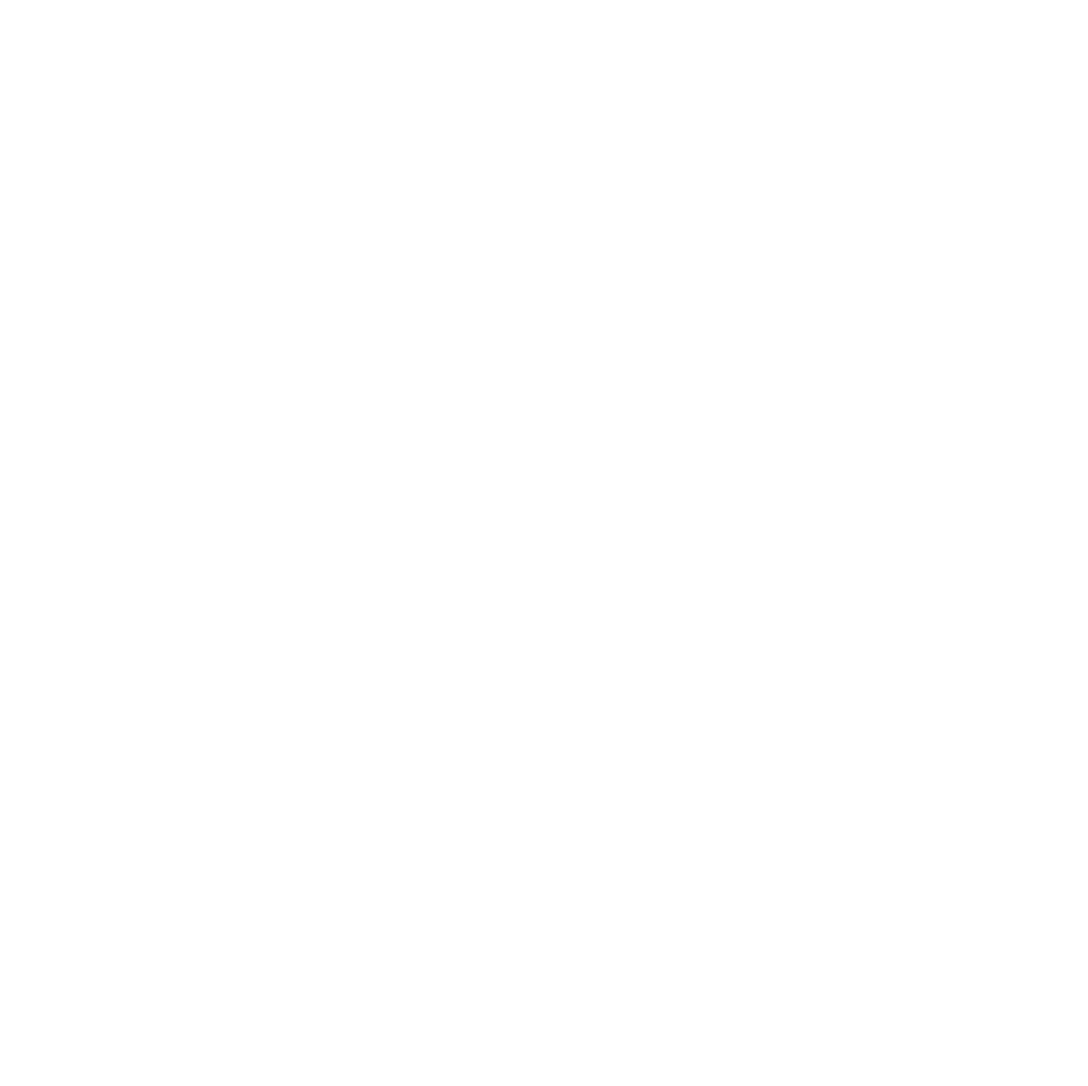
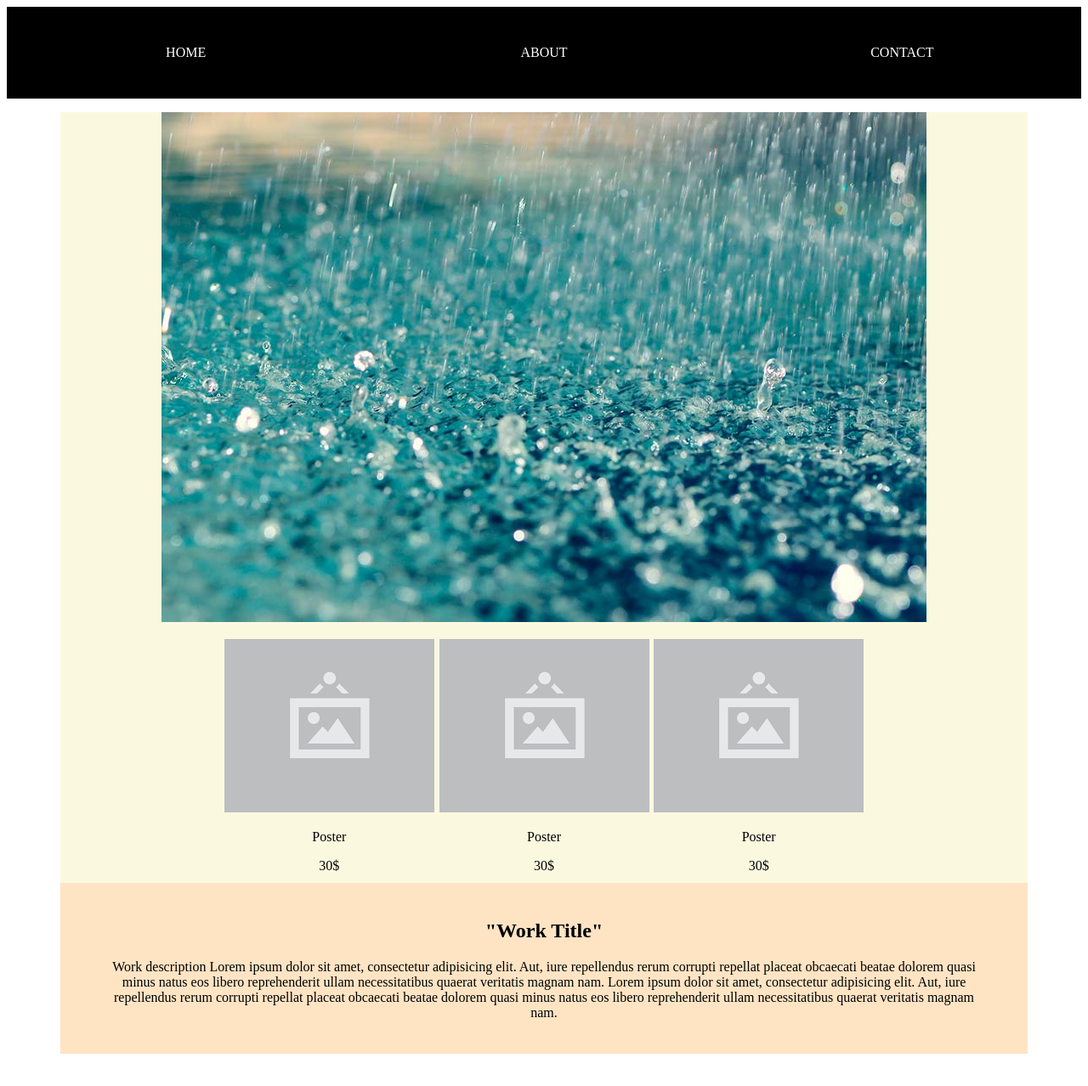
Before and after one commit to dv-kong/site-vitrine-desktop, a plain HTML site: page produits.html in a window 1280 px wide. Shown: the whole page at 85% size. Before the commit the page ends 800 px from the top, so only its background shows below. Drawn offline with Linux system fonts and the light colour scheme.

Commit message:
25 jan Vincent

```diff
--- a/produits.html
+++ b/produits.html
@@ -0,0 +1,76 @@
+<!DOCTYPE html>
+<html lang="en">
+
+<head>
+    <meta charset="UTF-8">
+    <meta name="viewport" content="width=device-width, initial-scale=1.0">
+    <title>Document</title>
+    <link rel="stylesheet" href="style.css">
+</head>
+
+<body>
+    <nav id="main">
+        <ul>
+            <li class="logo"><a href="#">Laura F.</a></li>
+            <li><a href="#home">Home</a></li>
+            <li><a href="#about">About</a></li>
+            <li><a href="#contact">Contact</a></li>
+        </ul>
+    </nav>
+
+    <!-- purchase popup -->
+    <div class="purchasePopup">
+
+
+        <!-- main picture container -->
+        <figure class="itemDisplay">
+            <img src="img/rainfall-level-protec-arisawa.jpg" alt="">
+        </figure>
+        <!-- side buying options -->
+        <div class="buyingOptionsContainer">
+
+            <!-- firstSideContainer -->
+            <div class="sideContainer">
+                <img src="img/download2.png" alt="">
+                <p class="itemName">Poster</p>
+                <span class="itemPrice">30$</span>
+            </div>
+            <!-- firstSideContainer -->
+
+            <!-- secondSideContainer -->
+            <div class="sideContainer">
+                <img src="img/download2.png" alt="">
+                <p class="itemName">Poster</p>
+                <span class="itemPrice">30$</span>
+            </div>
+            <!-- secondSideContainer -->
+
+            <!-- thirdSideContainer -->
+            <div class="sideContainer">
+                <img src="img/download2.png" alt="">
+                <p class="itemName">Poster</p>
+                <span class="itemPrice">30$</span>
+            </div>
+            <!-- thirdSideContainer -->
+
+        </div>
+        <!-- side buying options -->
+
+        <div class="aboutItem">
+            <h2>"Work Title"</h2>
+            <p>Work description Lorem ipsum dolor sit amet, consectetur adipisicing elit. Aut, iure repellendus rerum corrupti repellat placeat obcaecati beatae dolorem quasi minus natus eos libero reprehenderit ullam necessitatibus quaerat veritatis magnam
+                nam. Lorem ipsum dolor sit amet, consectetur adipisicing elit. Aut, iure repellendus rerum corrupti repellat placeat obcaecati beatae dolorem quasi minus natus eos libero reprehenderit ullam necessitatibus quaerat veritatis magnam nam.
+            </p>
+
+        </div>
+
+
+
+    </div>
+    <!-- purchase popup -->
+
+</body>
+<script src="script.js">
+</script>
+
+</html>
--- a/script.js
+++ b/script.js
@@ -3,15 +3,53 @@
 const navBar = document.querySelector('#main');
 
 function fixedNav() {
-  if (window.scrollY >= topOfNav) {
-    document.body.style.paddingTop = navBar.offsetHeight + 'px'
-    document.body.classList.add('fixed-nav')
-  }
-  else {
-    document.body.classList.remove('fixed-nav')
-    document.body.style.paddingTop = 0
-  }
+    if (window.scrollY >= topOfNav) {
+        document.body.style.paddingTop = navBar.offsetHeight + 'px'
+        document.body.classList.add('fixed-nav')
+    } else {
+        document.body.classList.remove('fixed-nav')
+        document.body.style.paddingTop = 0;
+    }
 }
 
 window.addEventListener('scroll', fixedNav);
-const topOfNav = navBar.offsetTop  ;
+const topOfNav = navBar.offsetTop;
+
+
+
+
+
+
+
+
+
+// SCRIPT FOR PRODUITS.HTML
+
+let previousProductButton = document.querySelector(".previousItemButton")
+let nextProductButton = document.querySelector(".nextItemButton")
+previousItemButton.addEventListener("click", previousOrNextItem)
+nextItemButton.addEventListener("click", previousOrNextItem)
+
+function previousOrNextItem(input) {
+    if (input == previousItemButton) {
+
+    } else { // input is nextItemButton
+
+    }
+}
+
+
+
+let productTemplate = {
+    title: "TITLE",
+    description: "DESCRIPTION",
+    price: 30,
+    img: "PATH TO IMG",
+    alt: "ALT DESC",
+
+}
+
+
+
+
+// END OF SCRIPT FOR PRODUITS.HTML
--- a/style.css
+++ b/style.css
@@ -1,30 +1,31 @@
+/* STYLE NAVBAR */
 
-/* STYLE NAVBAR */
 nav {
     background: black;
     top: 0;
     width: 100%;
-  transition: all 0.5s;
+    /* transition: all 0.5s; */
+    transition: all 0.6s;
     position: relative;
     z-index: 1;
 }
 
-.fixed-nav{
+.fixed-nav {
     padding-top: 63px;
 }
 
 .fixed-nav nav {
     position: fixed;
     box-shadow: 0 5px rgba(0, 0, 0, 0.1);
+}
 
-}
 .fixed-nav li.logo {
     max-width: 500px;
 }
 
 nav ul {
     margin: 0;
-  padding:0;
+    padding: 0;
     list-style: none;
     display: flex;
 }
@@ -58,3 +59,49 @@ nav a {
     transition: all 0.2s;
     text-transform: uppercase;
 }
+
+
+/* STYLE NAVBAR */
+
+
+/* PRODUCTS */
+
+.purchasePopup {
+    /* border: 1px solid black; */
+    text-align: center;
+    justify-content: center;
+    background-color: rgba(250, 249, 224, 0.972);
+    margin: 0% 5% 15% 5%;
+}
+
+
+/* .itemDisplay {
+    display: block;
+} */
+
+.buyingOptionsContainer {
+    display: flex;
+    flex-direction: row;
+    justify-content: center;
+}
+
+.sideContainer {
+    /* margin: 5% 0% 5% 0%; */
+    padding: 0% 0.25% 0% 0.25%;
+}
+
+.aboutItem {
+    background-color: bisque;
+    padding: 2% 5% 2% 5%;
+    margin-top: 1%;
+}
+
+.aboutItem h2 {}
+
+.aboutItem p {}
+
+
+/* todo: hover animations */
+
+
+/* PRODUCTS END */
```
Also changed, not shown: img/download2.png (added), img/rainfall-level-protec-arisawa.jpg (added). Lines whose indentation alone changed are shown as unchanged.
